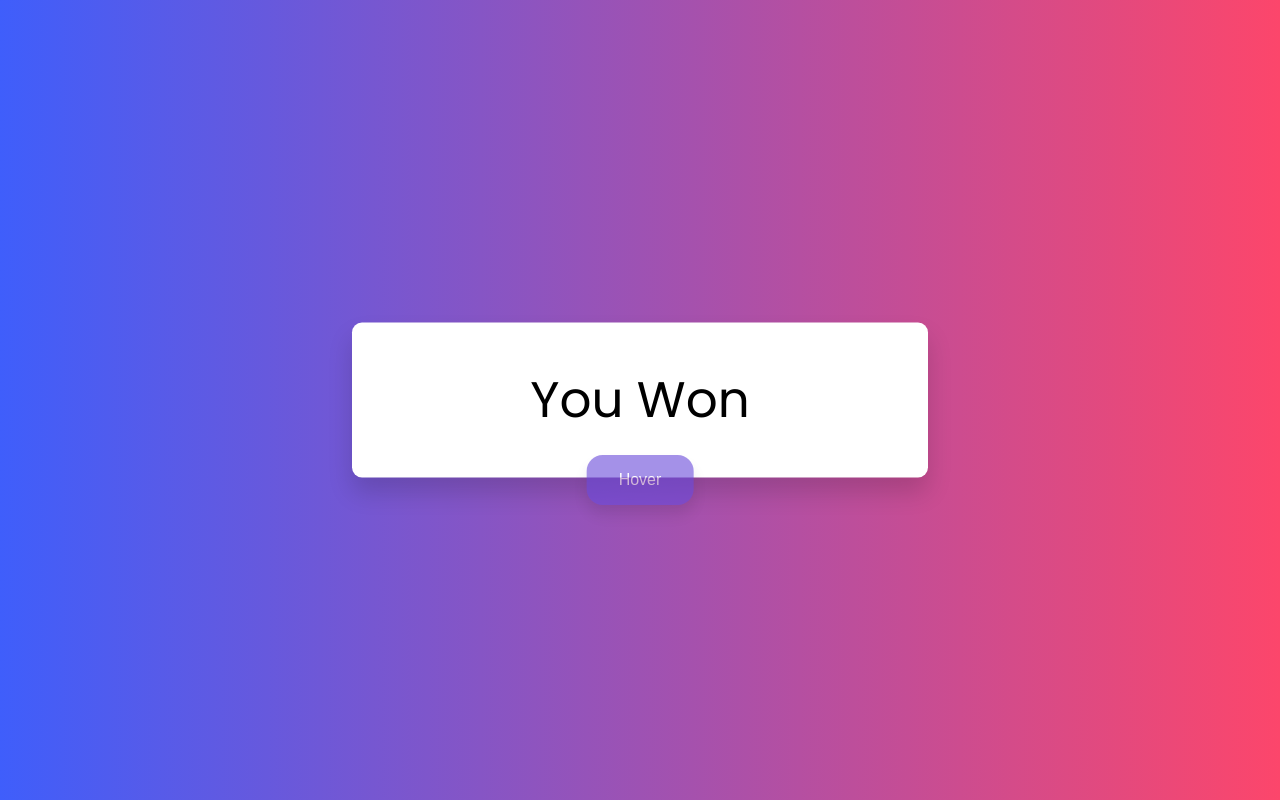
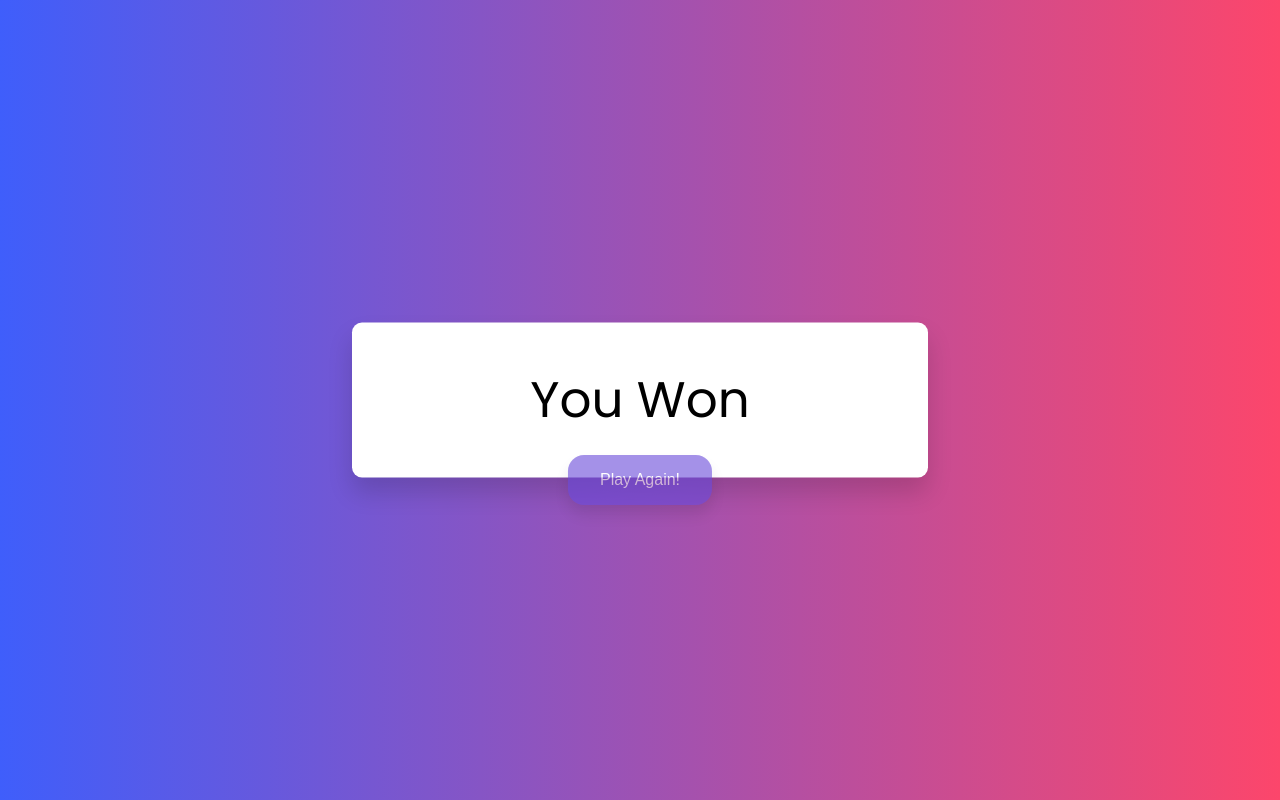
Before and after one commit to Edy-JSWizard2010/Rock_Paper_scissor, a plain HTML site: page src/you won.html in a window 1280 px wide. Drawn offline with Linux system fonts and the light colour scheme.

Commit message:
Update you won.html

```diff
--- a/src/you won.html
+++ b/src/you won.html
@@ -24,7 +24,7 @@
     </div>
 
     <div class="centerthis">
-        <button class="btn btn-5" onclick="changeInWin()">Hover</button>
+        <button class="btn btn-5" onclick="changeInWin()">Play Again!</button>
     </div>
 </body>
 </html>
```
